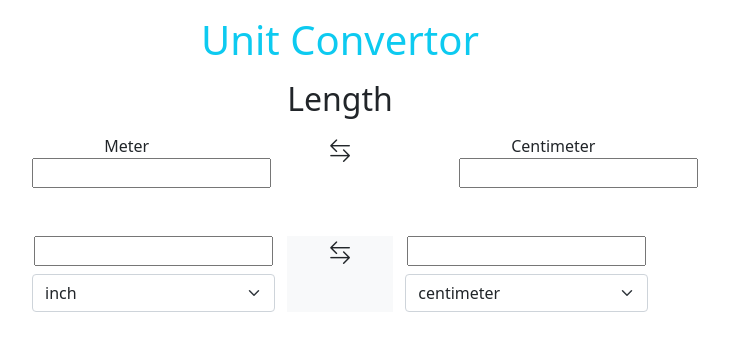
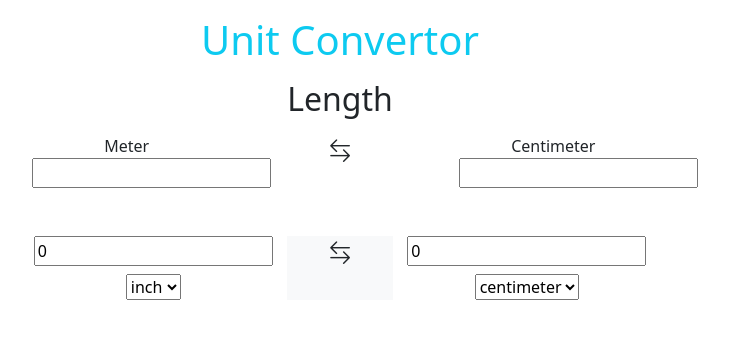
Before and after one commit to Razieh-Abedi/javascript-projects, a plain HTML site: page unit-convertor/index.html in a window 1280 px wide. Both pictures are taken after a click on the icon 639 px from the left and 150 px from the top of the page. Shown: the whole page, without its empty margins (300-1029 px from the left). Drawn offline with nearby package versions, Linux system fonts and the light colour scheme.

Commit message:
modified the multi unit convertor

```diff
--- a/unit-convertor/app.js
+++ b/unit-convertor/app.js
@@ -1,3 +1,4 @@
+//////*************single convertor****** */
 // document.querySelector(".result-arrow").addEventListener("click", () => {
 //   let centimeter = document.getElementById("centimeter");
 //   let meter = document.getElementById("meter");
@@ -6,22 +7,30 @@
 //   centimeter.value = metreToCentimeter;
 //   meter.value = centimeterToMeter;
 // });
-function inchCentimeter(inch, centimeter) {
-  if (inch.selected == true && centimeter.selected == true) {
-    resultLeft.value = centimeterToInch;
-    resultRight.value = inchToCentimeter;
-  }
-}
-document.querySelector(".result-arrow").addEventListener("click", () => {
-  let inch = document.getElementById("inch");
-  let centimeter = document.getElementById("centimeter");
-  let foot = document.getElementById("foot");
-  let meter = document.getElementById("meter");
-  let mile = document.getElementById("mile");
-  let kilometer = document.getElementById("kilometer");
+
+/////************multi convertor************/
+
+document.querySelector(".result-arrow ").addEventListener("click", () => {
   let resultLeft = document.getElementById("result-text-left");
   let resultRight = document.getElementById("result-text-right");
-  let inchToCentimeter = inch.value * 2.54;
-  let centimeterToInch = centimeter.value / 2.54;
-  inchCentimeter(inch, centimeter);
+  let americanUnit = document.getElementById("american-input");
+  let worldUnit = document.getElementById("world-input");
+  let optionFrom = americanUnit.value;
+  let optionTo = worldUnit.value;
+  let inchToCentimeter = resultLeft.value * 2.54;
+  let centimeterToInch = resultRight.value / 2.54;
+  let footToMeter = resultLeft.value / 3.28;
+  let meterToFoot = resultRight.value * 3.28;
+  let mileToKilometer = resultLeft.value * 1.6;
+  let kilometerToMile = resultRight.value / 1.6;
+  if (optionFrom == "inch" && optionTo == "centimeter") {
+    resultRight.value = inchToCentimeter;
+    resultLeft.value = centimeterToInch;
+  } else if (optionFrom == "foot" && optionTo == "meter") {
+    resultRight.value = footToMeter;
+    resultLeft.value = meterToFoot;
+  } else if (optionFrom == "mile" && optionTo == "kilometer") {
+    resultRight.value = mileToKilometer;
+    resultLeft.value = kilometerToMile;
+  }
 });
--- a/unit-convertor/index.html
+++ b/unit-convertor/index.html
@@ -42,10 +42,10 @@
       <div class="row">
         <div class="col col-5">
           <input type="number" class="mb-2" id="result-text-left" />
-          <select class="form-select" aria-label="Default select example">
-            <option id="inch" selected>inch</option>
-            <option id="foot" value="1">foot</option>
-            <option id="mile" value="2">mile</option>
+          <select id="american-input">
+            <option id="inch" value="inch" selected>inch</option>
+            <option id="foot" value="foot">foot</option>
+            <option id="mile" value="mile">mile</option>
           </select>
         </div>
         <div class="col col-2 bg-light">
@@ -53,10 +53,10 @@
         </div>
         <div class="col col-5">
             <input type="number" class="mb-2" id="result-text-right" />
-          <select class="form-select" aria-label="Default select example">
-            <option id="centimeter" selected>centimeter</option>
-            <option id="meter" value="1">meter</option>
-            <option id="kilometer" value="2">kilometer</option>
+          <select id="world-input">
+            <option id="centimeter" value="centimeter" selected>centimeter</option>
+            <option id="meter" value="meter">meter</option>
+            <option id="kilometer" value="kilometer">kilometer</option>
         </div>
       </div>
     </div>
```
